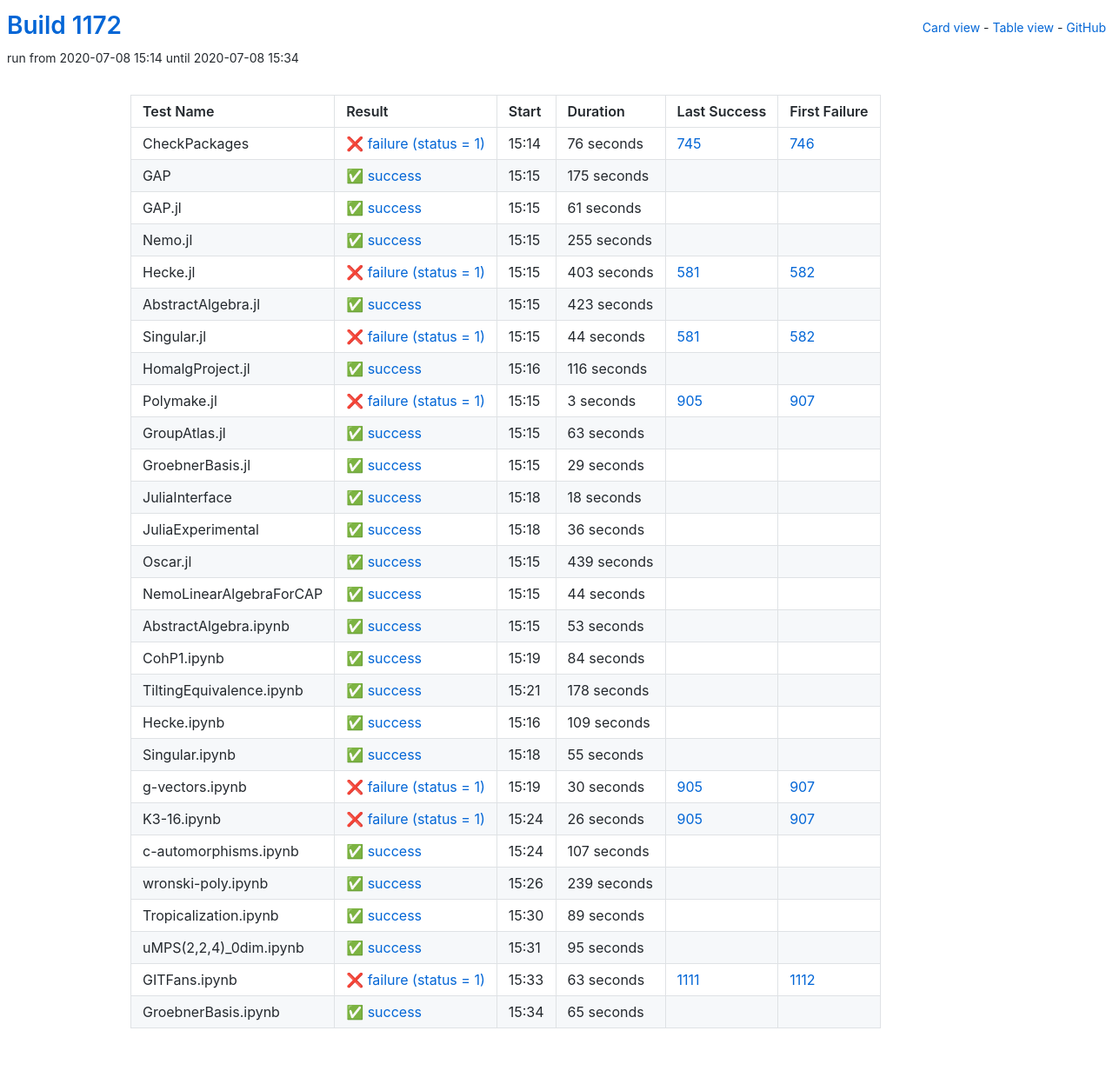
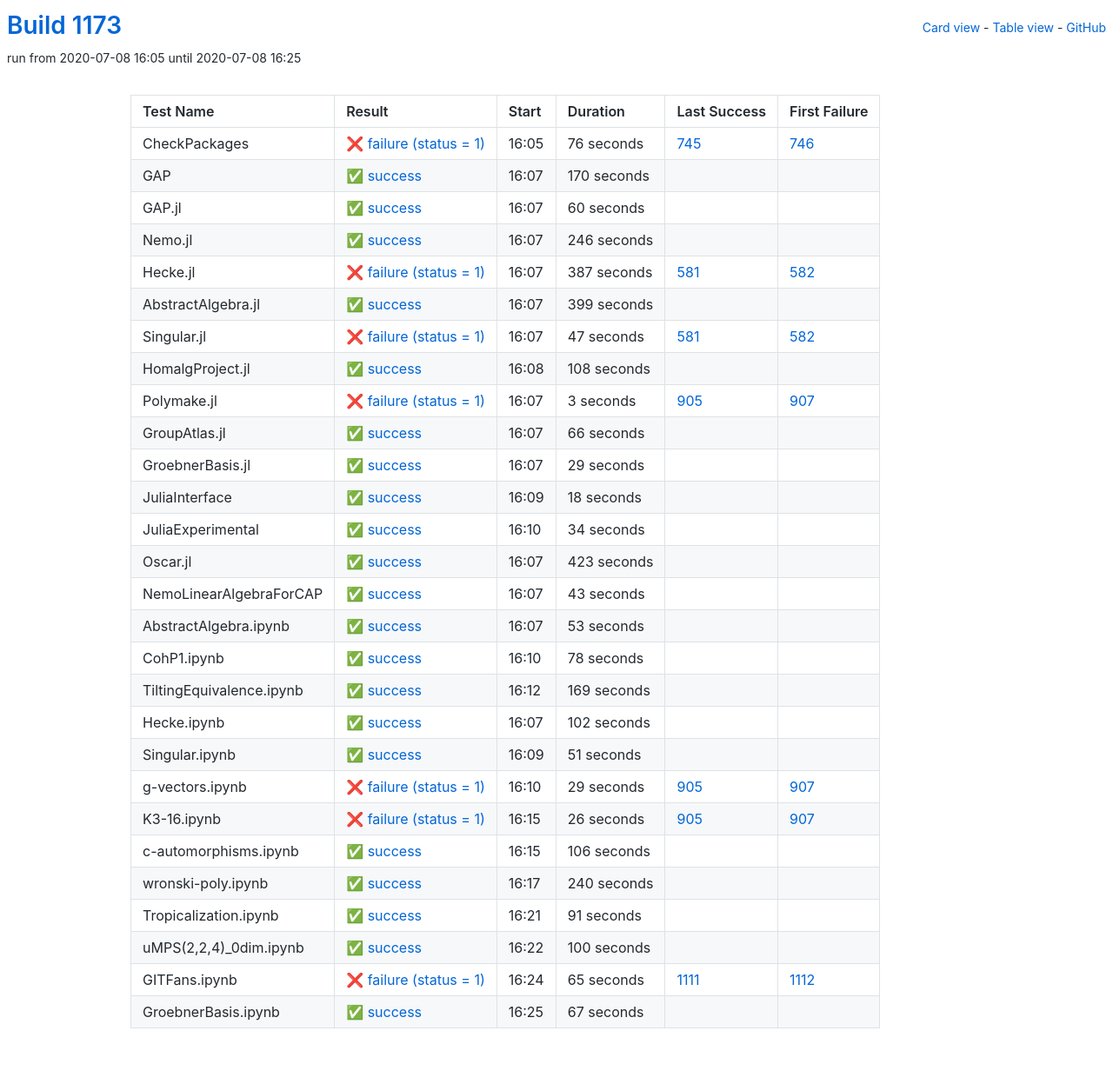
Before and after one commit to oscar-system/oscar-ci-status-1.4, a Jekyll site: the page built from table.html, in a window 1280 px wide. Shown: the whole page at 87% size. Built offline with Jekyll 4.4.1, drawn with Linux system fonts in a browser that asks for light colours.

Commit message:
Build #1173

```diff
--- a/_data/ci.yml
+++ b/_data/ci.yml
@@ -1,6 +1,6 @@
 ---
-build: 1172
-build_url: https://oscarci.mathematik.uni-kl.de/job/oscar-julia-1.4/1172/
+build: 1173
+build_url: https://oscarci.mathematik.uni-kl.de/job/oscar-julia-1.4/1173/
 job: oscar-julia-1.4
 organization: oscar-system
 repo: oscar-ci-status-1.4
@@ -8,8 +8,8 @@ repourl: https://github.com/oscar-system/oscar-ci-status-1.4
 tests:
 - name: CheckPackages
   id: checkpackages
-  log: https://oscarci.mathematik.uni-kl.de/job/oscar-julia-1.4/1172/artifact/logs/build-1172/CheckPackages.log
-  start: 2020-07-08 15:14
+  log: https://oscarci.mathematik.uni-kl.de/job/oscar-julia-1.4/1173/artifact/logs/build-1173/CheckPackages.log
+  start: 2020-07-08 16:05
   success: false
   exitcode: 1
   status: failure
@@ -20,92 +20,92 @@ tests:
   first_failure_url: https://oscarci.mathematik.uni-kl.de/job/oscar-julia-1.4/746/
 - name: GAP
   id: gap
-  log: https://oscarci.mathematik.uni-kl.de/job/oscar-julia-1.4/1172/artifact/logs/build-1172/GAP.log
-  start: 2020-07-08 15:15
+  log: https://oscarci.mathematik.uni-kl.de/job/oscar-julia-1.4/1173/artifact/logs/build-1173/GAP.log
+  start: 2020-07-08 16:07
   success: true
   exitcode: 0
   status: success
-  duration: 175
+  duration: 170
   last_success: false
   last_success_url:
   first_failure: false
   first_failure_url:
 - name: GAP.jl
   id: gap-jl
-  log: https://oscarci.mathematik.uni-kl.de/job/oscar-julia-1.4/1172/artifact/logs/build-1172/GAP.jl.log
-  start: 2020-07-08 15:15
+  log: https://oscarci.mathematik.uni-kl.de/job/oscar-julia-1.4/1173/artifact/logs/build-1173/GAP.jl.log
+  start: 2020-07-08 16:07
   success: true
   exitcode: 0
   status: success
-  duration: 61
+  duration: 60
   last_success: false
   last_success_url:
   first_failure: false
   first_failure_url:
 - name: Nemo.jl
   id: nemo-jl
-  log: https://oscarci.mathematik.uni-kl.de/job/oscar-julia-1.4/1172/artifact/logs/build-1172/Nemo.jl.log
-  start: 2020-07-08 15:15
+  log: https://oscarci.mathematik.uni-kl.de/job/oscar-julia-1.4/1173/artifact/logs/build-1173/Nemo.jl.log
+  start: 2020-07-08 16:07
   success: true
   exitcode: 0
   status: success
-  duration: 255
+  duration: 246
   last_success: false
   last_success_url:
   first_failure: false
   first_failure_url:
 - name: Hecke.jl
   id: hecke-jl
-  log: https://oscarci.mathematik.uni-kl.de/job/oscar-julia-1.4/1172/artifact/logs/build-1172/Hecke.jl.log
-  start: 2020-07-08 15:15
+  log: https://oscarci.mathematik.uni-kl.de/job/oscar-julia-1.4/1173/artifact/logs/build-1173/Hecke.jl.log
+  start: 2020-07-08 16:07
   success: false
   exitcode: 1
   status: failure
-  duration: 403
+  duration: 387
   last_success: 581
   last_success_url: https://oscarci.mathematik.uni-kl.de/job/oscar-julia-1.4/581/
   first_failure: 582
   first_failure_url: https://oscarci.mathematik.uni-kl.de/job/oscar-julia-1.4/582/
 - name: AbstractAlgebra.jl
   id: abstractalgebra-jl
-  log: https://oscarci.mathematik.uni-kl.de/job/oscar-julia-1.4/1172/artifact/logs/build-1172/AbstractAlgebra.jl.log
-  start: 2020-07-08 15:15
+  log: https://oscarci.mathematik.uni-kl.de/job/oscar-julia-1.4/1173/artifact/logs/build-1173/AbstractAlgebra.jl.log
+  start: 2020-07-08 16:07
   success: true
   exitcode: 0
   status: success
-  duration: 423
+  duration: 399
   last_success: false
   last_success_url:
   first_failure: false
   first_failure_url:
 - name: Singular.jl
   id: singular-jl
-  log: https://oscarci.mathematik.uni-kl.de/job/oscar-julia-1.4/1172/artifact/logs/build-1172/Singular.jl.log
-  start: 2020-07-08 15:15
+  log: https://oscarci.mathematik.uni-kl.de/job/oscar-julia-1.4/1173/artifact/logs/build-1173/Singular.jl.log
+  start: 2020-07-08 16:07
   success: false
   exitcode: 1
   status: failure
-  duration: 44
+  duration: 47
   last_success: 581
   last_success_url: https://oscarci.mathematik.uni-kl.de/job/oscar-julia-1.4/581/
   first_failure: 582
   first_failure_url: https://oscarci.mathematik.uni-kl.de/job/oscar-julia-1.4/582/
 - name: HomalgProject.jl
   id: homalgproject-jl
-  log: https://oscarci.mathematik.uni-kl.de/job/oscar-julia-1.4/1172/artifact/logs/build-1172/HomalgProject.jl.log
-  start: 2020-07-08 15:16
+  log: https://oscarci.mathematik.uni-kl.de/job/oscar-julia-1.4/1173/artifact/logs/build-1173/HomalgProject.jl.log
+  start: 2020-07-08 16:08
   success: true
   exitcode: 0
   status: success
-  duration: 116
+  duration: 108
   last_success: false
   last_success_url:
   first_failure: false
   first_failure_url:
 - name: Polymake.jl
   id: polymake-jl
-  log: https://oscarci.mathematik.uni-kl.de/job/oscar-julia-1.4/1172/artifact/logs/build-1172/Polymake.jl.log
-  start: 2020-07-08 15:15
+  log: https://oscarci.mathematik.uni-kl.de/job/oscar-julia-1.4/1173/artifact/logs/build-1173/Polymake.jl.log
+  start: 2020-07-08 16:07
   success: false
   exitcode: 1
   status: failure
@@ -116,20 +116,20 @@ tests:
   first_failure_url: https://oscarci.mathematik.uni-kl.de/job/oscar-julia-1.4/907/
 - name: GroupAtlas.jl
   id: groupatlas-jl
-  log: https://oscarci.mathematik.uni-kl.de/job/oscar-julia-1.4/1172/artifact/logs/build-1172/GroupAtlas.jl.log
-  start: 2020-07-08 15:15
+  log: https://oscarci.mathematik.uni-kl.de/job/oscar-julia-1.4/1173/artifact/logs/build-1173/GroupAtlas.jl.log
+  start: 2020-07-08 16:07
   success: true
   exitcode: 0
   status: success
-  duration: 63
+  duration: 66
   last_success: false
   last_success_url:
   first_failure: false
   first_failure_url:
 - name: GroebnerBasis.jl
   id: groebnerbasis-jl
-  log: https://oscarci.mathematik.uni-kl.de/job/oscar-julia-1.4/1172/artifact/logs/build-1172/GroebnerBasis.jl.log
-  start: 2020-07-08 15:15
+  log: https://oscarci.mathematik.uni-kl.de/job/oscar-julia-1.4/1173/artifact/logs/build-1173/GroebnerBasis.jl.log
+  start: 2020-07-08 16:07
   success: true
   exitcode: 0
   status: success
@@ -140,8 +140,8 @@ tests:
   first_failure_url:
 - name: JuliaInterface
   id: juliainterface
-  log: https://oscarci.mathematik.uni-kl.de/job/oscar-julia-1.4/1172/artifact/logs/build-1172/JuliaInterface.log
-  start: 2020-07-08 15:18
+  log: https://oscarci.mathematik.uni-kl.de/job/oscar-julia-1.4/1173/artifact/logs/build-1173/JuliaInterface.log
+  start: 2020-07-08 16:09
   success: true
   exitcode: 0
   status: success
@@ -152,44 +152,44 @@ tests:
   first_failure_url:
 - name: JuliaExperimental
   id: juliaexperimental
-  log: https://oscarci.mathematik.uni-kl.de/job/oscar-julia-1.4/1172/artifact/logs/build-1172/JuliaExperimental.log
-  start: 2020-07-08 15:18
+  log: https://oscarci.mathematik.uni-kl.de/job/oscar-julia-1.4/1173/artifact/logs/build-1173/JuliaExperimental.log
+  start: 2020-07-08 16:10
   success: true
   exitcode: 0
   status: success
-  duration: 36
+  duration: 34
   last_success: false
   last_success_url:
   first_failure: false
   first_failure_url:
 - name: Oscar.jl
   id: oscar-jl
-  log: https://oscarci.mathematik.uni-kl.de/job/oscar-julia-1.4/1172/artifact/logs/build-1172/Oscar.jl.log
-  start: 2020-07-08 15:15
+  log: https://oscarci.mathematik.uni-kl.de/job/oscar-julia-1.4/1173/artifact/logs/build-1173/Oscar.jl.log
+  start: 2020-07-08 16:07
   success: true
   exitcode: 0
   status: success
-  duration: 439
+  duration: 423
   last_success: false
   last_success_url:
   first_failure: false
   first_failure_url:
 - name: NemoLinearAlgebraForCAP
   id: nemolinearalgebraforcap
-  log: https://oscarci.mathematik.uni-kl.de/job/oscar-julia-1.4/1172/artifact/logs/build-1172/NemoLinearAlgebraForCAP.log
-  start: 2020-07-08 15:15
+  log: https://oscarci.mathematik.uni-kl.de/job/oscar-julia-1.4/1173/artifact/logs/build-1173/NemoLinearAlgebraForCAP.log
+  start: 2020-07-08 16:07
   success: true
   exitcode: 0
   status: success
-  duration: 44
+  duration: 43
   last_success: false
   last_success_url:
   first_failure: false
   first_failure_url:
 - name: AbstractAlgebra.ipynb
   id: abstractalgebra-ipynb
-  log: https://oscarci.mathematik.uni-kl.de/job/oscar-julia-1.4/1172/artifact/logs/build-1172/AbstractAlgebra.ipynb.log
-  start: 2020-07-08 15:15
+  log: https://oscarci.mathematik.uni-kl.de/job/oscar-julia-1.4/1173/artifact/logs/build-1173/AbstractAlgebra.ipynb.log
+  start: 2020-07-08 16:07
   success: true
   exitcode: 0
   status: success
@@ -200,68 +200,68 @@ tests:
   first_failure_url:
 - name: CohP1.ipynb
   id: cohp1-ipynb
-  log: https://oscarci.mathematik.uni-kl.de/job/oscar-julia-1.4/1172/artifact/logs/build-1172/CohP1.ipynb.log
-  start: 2020-07-08 15:19
+  log: https://oscarci.mathematik.uni-kl.de/job/oscar-julia-1.4/1173/artifact/logs/build-1173/CohP1.ipynb.log
+  start: 2020-07-08 16:10
   success: true
   exitcode: 0
   status: success
-  duration: 84
+  duration: 78
   last_success: false
   last_success_url:
   first_failure: false
   first_failure_url:
 - name: TiltingEquivalence.ipynb
   id: tiltingequivalence-ipynb
-  log: https://oscarci.mathematik.uni-kl.de/job/oscar-julia-1.4/1172/artifact/logs/build-1172/TiltingEquivalence.ipynb.log
-  start: 2020-07-08 15:21
+  log: https://oscarci.mathematik.uni-kl.de/job/oscar-julia-1.4/1173/artifact/logs/build-1173/TiltingEquivalence.ipynb.log
+  start: 2020-07-08 16:12
   success: true
   exitcode: 0
   status: success
-  duration: 178
+  duration: 169
   last_success: false
   last_success_url:
   first_failure: false
   first_failure_url:
 - name: Hecke.ipynb
   id: hecke-ipynb
-  log: https://oscarci.mathematik.uni-kl.de/job/oscar-julia-1.4/1172/artifact/logs/build-1172/Hecke.ipynb.log
-  start: 2020-07-08 15:16
+  log: https://oscarci.mathematik.uni-kl.de/job/oscar-julia-1.4/1173/artifact/logs/build-1173/Hecke.ipynb.log
+  start: 2020-07-08 16:07
   success: true
   exitcode: 0
   status: success
-  duration: 109
+  duration: 102
   last_success: false
   last_success_url:
   first_failure: false
   first_failure_url:
 - name: Singular.ipynb
   id: singular-ipynb
-  log: https://oscarci.mathematik.uni-kl.de/job/oscar-julia-1.4/1172/artifact/logs/build-1172/Singular.ipynb.log
-  start: 2020-07-08 15:18
+  log: https://oscarci.mathematik.uni-kl.de/job/oscar-julia-1.4/1173/artifact/logs/build-1173/Singular.ipynb.log
+  start: 2020-07-08 16:09
   success: true
   exitcode: 0
   status: success
-  duration: 55
+  duration: 51
   last_success: false
   last_success_url:
   first_failure: false
   first_failure_url:
 - name: g-vectors.ipynb
   id: g-vectors-ipynb
-  log: https://oscarci.mathematik.uni-kl.de/job/oscar-julia-1.4/1172/artifact/logs/build-1172/g-vectors.ipynb.log
-  start: 2020-07-08 15:19
+  log: https://oscarci.mathematik.uni-kl.de/job/oscar-julia-1.4/1173/artifact/logs/build-1173/g-vectors.ipynb.log
+  start: 2020-07-08 16:10
   success: false
   exitcode: 1
   status: failure
-  duration: 30
+  duration: 29
   last_success: 905
   last_success_url: https://oscarci.mathematik.uni-kl.de/job/oscar-julia-1.4/905/
   first_failure: 907
   first_failure_url: https://oscarci.mathematik.uni-kl.de/job/oscar-julia-1.4/907/
 - name: K3-16.ipynb
   id: k3-16-ipynb
-  log: https://oscarci.mathematik.uni-kl.de/job/oscar-julia-1.4/1172/artifact/logs/build-1172/K3-16.ipynb.log
-  start: 2020-07-08 15:24
+  log: https://oscarci.mathematik.uni-kl.de/job/oscar-julia-1.4/1173/artifact/logs/build-1173/K3-16.ipynb.log
+  start: 2020-07-08 16:15
   success: false
   exitcode: 1
   status: failure
@@ -272,72 +272,72 @@ tests:
   first_failure_url: https://oscarci.mathematik.uni-kl.de/job/oscar-julia-1.4/907/
 - name: c-automorphisms.ipynb
   id: c-automorphisms-ipynb
-  log: https://oscarci.mathematik.uni-kl.de/job/oscar-julia-1.4/1172/artifact/logs/build-1172/c-automorphisms.ipynb.log
-  start: 2020-07-08 15:24
+  log: https://oscarci.mathematik.uni-kl.de/job/oscar-julia-1.4/1173/artifact/logs/build-1173/c-automorphisms.ipynb.log
+  start: 2020-07-08 16:15
   success: true
   exitcode: 0
   status: success
-  duration: 107
+  duration: 106
   last_success: false
   last_success_url:
   first_failure: false
   first_failure_url:
 - name: wronski-poly.ipynb
   id: wronski-poly-ipynb
-  log: https://oscarci.mathematik.uni-kl.de/job/oscar-julia-1.4/1172/artifact/logs/build-1172/wronski-poly.ipynb.log
-  start: 2020-07-08 15:26
+  log: https://oscarci.mathematik.uni-kl.de/job/oscar-julia-1.4/1173/artifact/logs/build-1173/wronski-poly.ipynb.log
+  start: 2020-07-08 16:17
   success: true
   exitcode: 0
   status: success
-  duration: 239
+  duration: 240
   last_success: false
   last_success_url:
   first_failure: false
   first_failure_url:
 - name: Tropicalization.ipynb
   id: tropicalization-ipynb
-  log: https://oscarci.mathematik.uni-kl.de/job/oscar-julia-1.4/1172/artifact/logs/build-1172/Tropicalization.ipynb.log
-  start: 2020-07-08 15:30
+  log: https://oscarci.mathematik.uni-kl.de/job/oscar-julia-1.4/1173/artifact/logs/build-1173/Tropicalization.ipynb.log
+  start: 2020-07-08 16:21
   success: true
   exitcode: 0
   status: success
-  duration: 89
+  duration: 91
   last_success: false
   last_success_url:
   first_failure: false
   first_failure_url:
 - name: uMPS(2,2,4)_0dim.ipynb
   id: umps-2-2-4-0dim-ipynb
-  log: https://oscarci.mathematik.uni-kl.de/job/oscar-julia-1.4/1172/artifact/logs/build-1172/uMPS-2-2-4-_0dim.ipynb.log
-  start: 2020-07-08 15:31
+  log: https://oscarci.mathematik.uni-kl.de/job/oscar-julia-1.4/1173/artifact/logs/build-1173/uMPS-2-2-4-_0dim.ipynb.log
+  start: 2020-07-08 16:22
   success: true
   exitcode: 0
   status: success
-  duration: 95
+  duration: 100
   last_success: false
   last_success_url:
   first_failure: false
   first_failure_url:
 - name: GITFans.ipynb
   id: gitfans-ipynb
-  log: https://oscarci.mathematik.uni-kl.de/job/oscar-julia-1.4/1172/artifact/logs/build-1172/GITFans.ipynb.log
-  start: 2020-07-08 15:33
+  log: https://oscarci.mathematik.uni-kl.de/job/oscar-julia-1.4/1173/artifact/logs/build-1173/GITFans.ipynb.log
+  start: 2020-07-08 16:24
   success: false
   exitcode: 1
   status: failure
-  duration: 63
+  duration: 65
   last_success: 1111
   last_success_url: https://oscarci.mathematik.uni-kl.de/job/oscar-julia-1.4/1111/
   first_failure: 1112
   first_failure_url: https://oscarci.mathematik.uni-kl.de/job/oscar-julia-1.4/1112/
 - name: GroebnerBasis.ipynb
   id: groebnerbasis-ipynb
-  log: https://oscarci.mathematik.uni-kl.de/job/oscar-julia-1.4/1172/artifact/logs/build-1172/GroebnerBasis.ipynb.log
-  start: 2020-07-08 15:34
+  log: https://oscarci.mathematik.uni-kl.de/job/oscar-julia-1.4/1173/artifact/logs/build-1173/GroebnerBasis.ipynb.log
+  start: 2020-07-08 16:25
   success: true
   exitcode: 0
   status: success
-  duration: 65
+  duration: 67
   last_success: false
   last_success_url:
   first_failure: false
```
Also changed, not shown: README.md.
